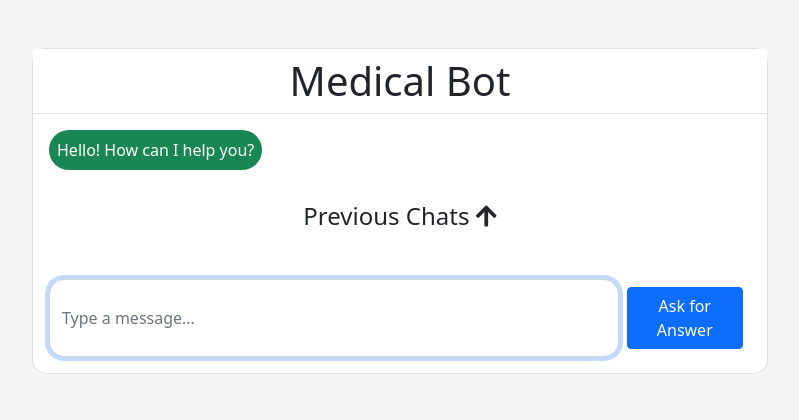
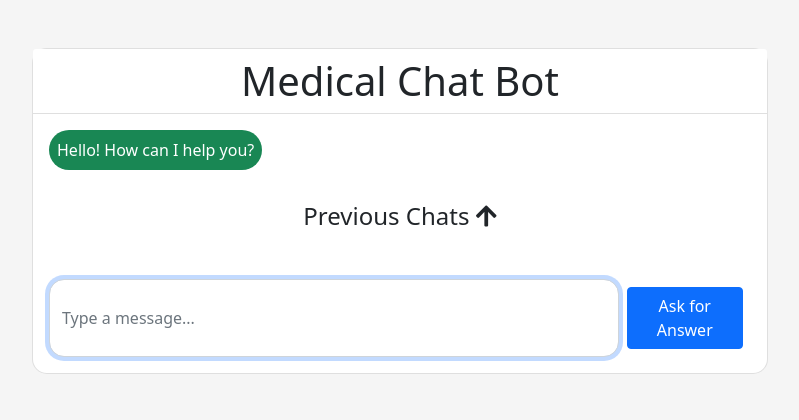
Before and after one commit to Health-visioneers/HealthVisionersBackend, a Django app: page /chat/ in a window 1280 px wide. Shown: the part 56-476 px from the top of the page, without its empty margins (240-1039 px from the left). Run offline with Django 5.2, Linux system fonts and the light colour scheme; the visitor is signed in with stand-in values (Sample User, id 1); data that the repository does not hold is empty; some libraries are stand-ins or nearby versions.

Commit message:
Update groqchat.html

```diff
--- a/medicalgroq/templates/groqchat.html
+++ b/medicalgroq/templates/groqchat.html
@@ -47,7 +47,7 @@
         <div class="row">
             <div class="col-12 col-md-8 offset-md-2">
                 <div class="card">
-                    <center><h1 class="card-header bg-white">Medical Bot</h1></center>
+                    <center><h1 class="card-header bg-white">Medical Chat Bot</h1></center>
                     <div class="card-body">
                         <div id="chatbox" class="mb-3">
                             {% if not messages  %}
```
